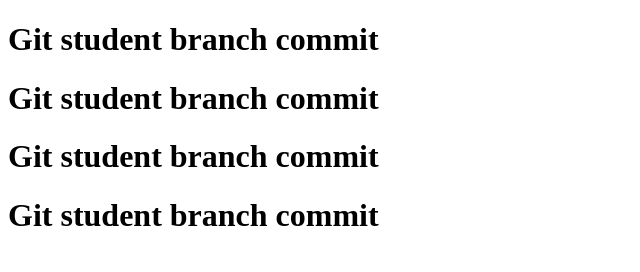
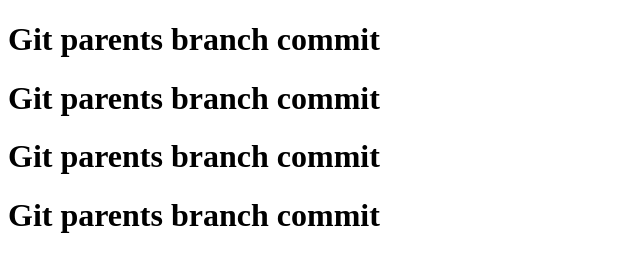
Before and after one commit to lappi357/Reader, a plain HTML site: page index.html in a window 1280 px wide. Shown: the whole page, without its empty margins (0-640 px from the left). Drawn offline with Linux system fonts and the light colour scheme.

Commit message:
adding parents barnch

```diff
--- a/index.html
+++ b/index.html
@@ -4,9 +4,9 @@
 	<title>Title Git Dev</title>
 </head>
 <body>
-<h1>Git student branch commit</h1>
-<h1>Git student branch commit</h1>
-<h1>Git student branch commit</h1>
-<h1>Git student branch commit</h1>
+<h1>Git parents branch commit</h1>
+<h1>Git parents branch commit</h1>
+<h1>Git parents branch commit</h1>
+<h1>Git parents branch commit</h1>
 </body>
 </html>
```
